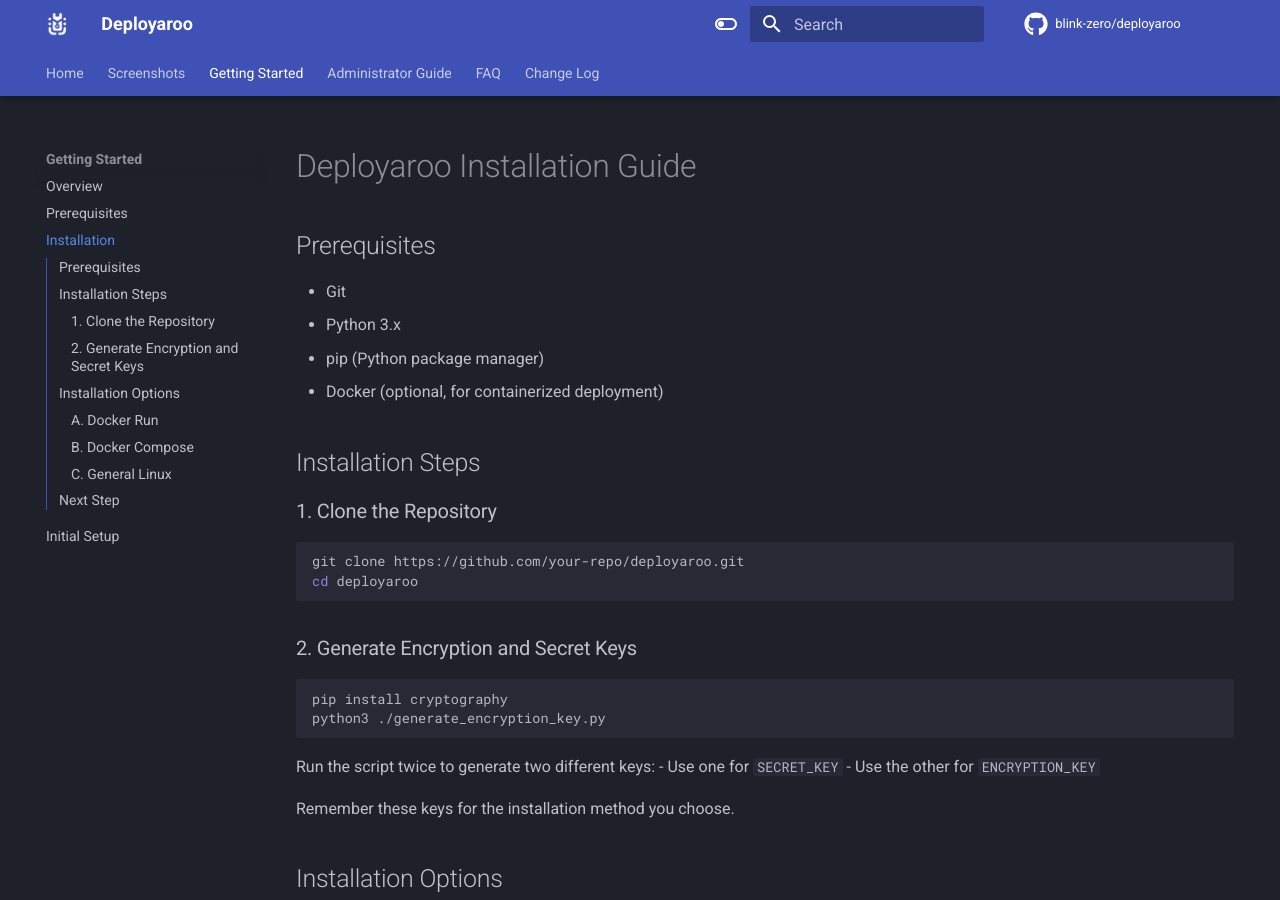
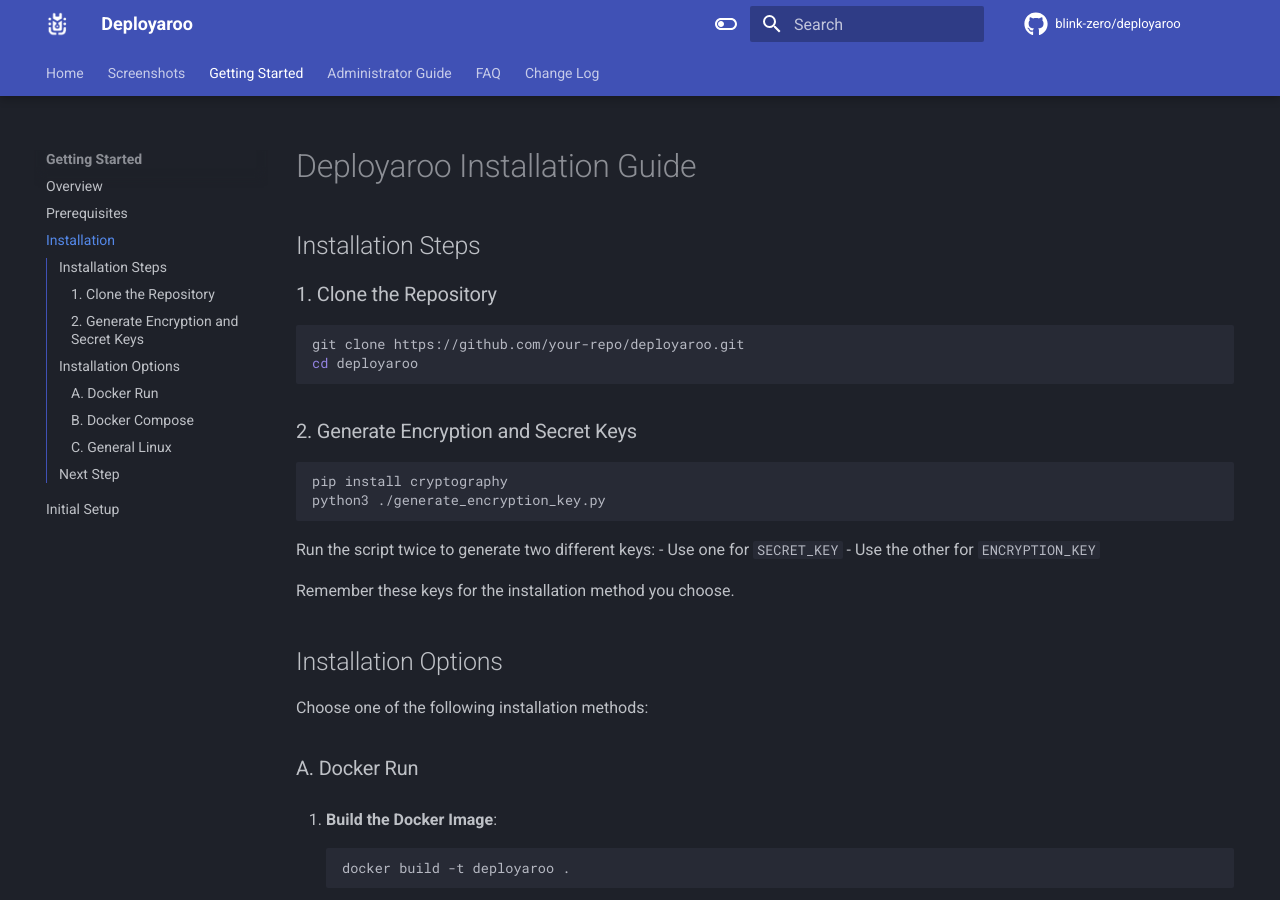
Before and after one commit to blink-zero/deployaroo-docs, an MkDocs documentation site: the page built from docs/getting-started/installation.md, in a window 1280 px wide and 900 px high. Built offline with MkDocs 1.6.1 and Material for MkDocs 9.7.7, drawn with Linux system fonts in a browser that asks for light colours; comment, search, counter and statistics services are not loaded.

Commit message:
Update installation guide

```diff
--- a/docs/getting-started/installation.md
+++ b/docs/getting-started/installation.md
@@ -1,11 +1,4 @@
 # Deployaroo Installation Guide
-
-## Prerequisites
-
-- Git
-- Python 3.x
-- pip (Python package manager)
-- Docker (optional, for containerized deployment)
 
 ## Installation Steps
 
```
